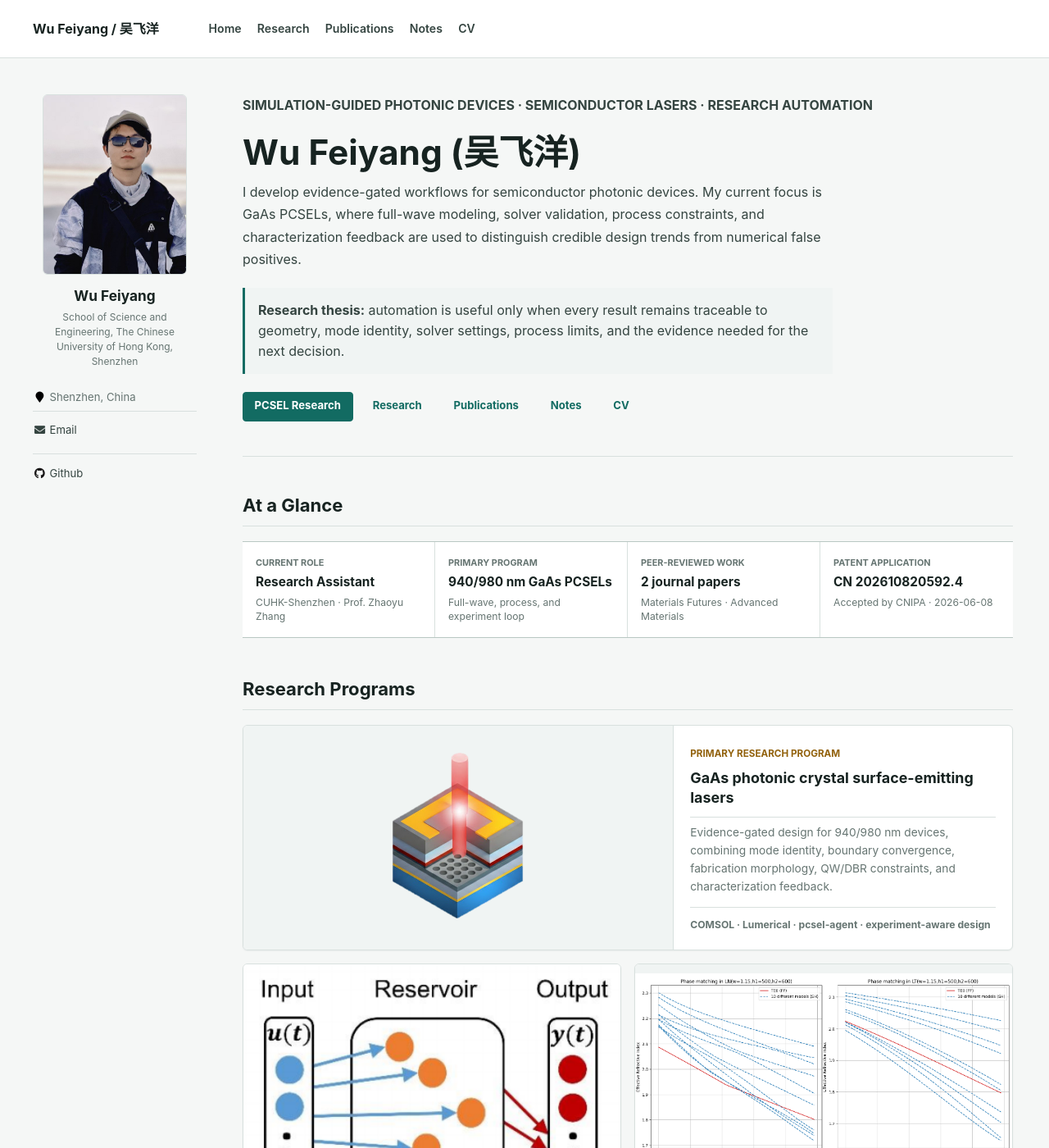
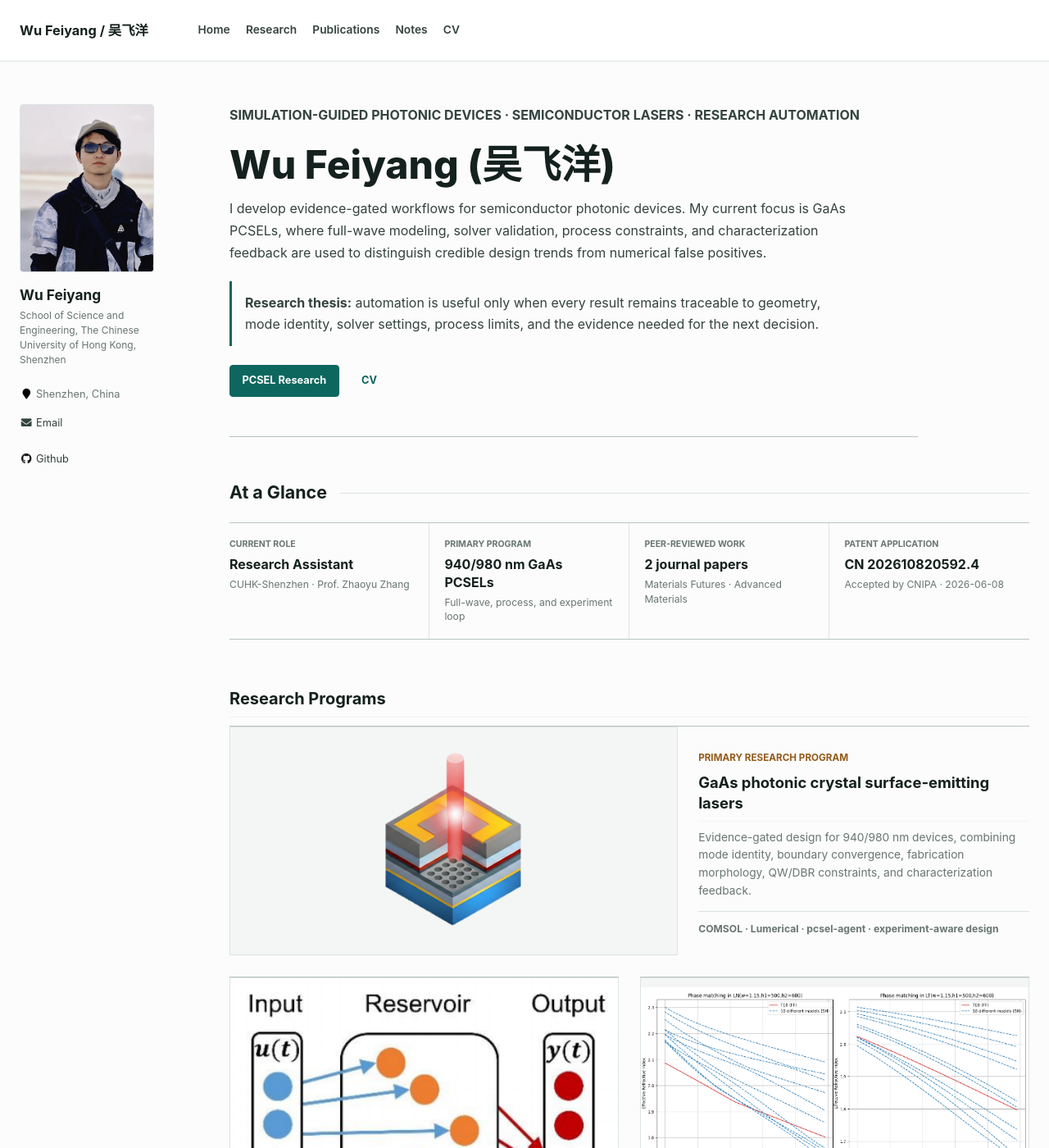
Before and after one commit to wfy-op/wfy-op.github.io, a Jekyll site: the page built from _pages/about.md, in a window 1280 px wide and 1400 px high. Shown: the whole window at 82% size. Built offline with Jekyll 4.4.1, drawn with Linux system fonts in a browser that asks for light colours.

Commit message:
refactor: modernize editorial site layout

```diff
--- a/_pages/about.md
+++ b/_pages/about.md
@@ -19,9 +19,6 @@ redirect_from:
   </div>
   <div class="profile-hero__actions">
     <a class="btn btn--primary" href="{{ '/research/pcsel/' | relative_url }}">PCSEL Research</a>
-    <a class="btn" href="{{ '/research/' | relative_url }}">Research</a>
-    <a class="btn" href="{{ '/publications/' | relative_url }}">Publications</a>
-    <a class="btn" href="{{ '/year-archive/' | relative_url }}">Notes</a>
     <a class="btn" href="{{ '/cv/' | relative_url }}">CV</a>
   </div>
 </section>
--- a/assets/css/wfy-modern.scss
+++ b/assets/css/wfy-modern.scss
@@ -2,25 +2,27 @@
 ---
 
 :root {
-  --portal-bg: #f5f7f6;
+  --portal-bg: #fbfcfb;
   --portal-surface: #ffffff;
-  --portal-surface-soft: #f0f4f3;
-  --portal-ink: #172321;
-  --portal-text: #344440;
-  --portal-muted: #667572;
-  --portal-line: #d8e0de;
-  --portal-line-strong: #b9c7c3;
-  --portal-accent: #126b62;
-  --portal-accent-dark: #0b514a;
-  --portal-accent-soft: #e7f2ef;
-  --portal-warm: #92620d;
-  --portal-warm-soft: #fbf3df;
-  --portal-blue: #315f8f;
+  --portal-surface-soft: #f3f6f4;
+  --portal-ink: #14211e;
+  --portal-text: #34433f;
+  --portal-muted: #697672;
+  --portal-line: #dce4e0;
+  --portal-line-strong: #b7c5bf;
+  --portal-accent: #0d675e;
+  --portal-accent-dark: #084f48;
+  --portal-accent-soft: #e5f1ed;
+  --portal-warm: #945a19;
+  --portal-warm-soft: #fbf2e3;
+  --portal-blue: #365f89;
   --portal-blue-soft: #edf3f8;
   --portal-danger: #983b3b;
   --portal-danger-soft: #fbefef;
-  --portal-radius: 6px;
-  --portal-shadow: 0 1px 2px rgba(22, 43, 39, 0.05);
+  --portal-radius: 4px;
+  --portal-shadow: none;
+  --portal-content-measure: 70ch;
+  --portal-wide: 1320px;
   --portal-font: Inter, ui-sans-serif, -apple-system, BlinkMacSystemFont, "Segoe UI", "PingFang SC", "Microsoft YaHei", Arial, sans-serif;
 }
 
@@ -35,7 +37,7 @@ body {
   color: var(--portal-text);
   font-family: var(--portal-font);
   font-size: 1rem;
-  line-height: 1.68;
+  line-height: 1.72;
   letter-spacing: 0;
 }
 
@@ -85,13 +87,14 @@ button:focus-visible,
   top: 0;
   z-index: 50;
   border-bottom: 1px solid var(--portal-line);
-  background: var(--portal-surface);
+  background: rgba(255, 255, 255, 0.96);
+  backdrop-filter: blur(14px);
   box-shadow: none;
 }
 
 .masthead__inner-wrap {
-  max-width: 1240px;
-  padding: 0.85rem 1.25rem;
+  max-width: var(--portal-wide);
+  padding: 0.95rem 1.5rem;
   font-family: var(--portal-font);
 }
 
@@ -102,8 +105,8 @@ button:focus-visible,
 
 .greedy-nav a {
   color: var(--portal-text);
-  font-size: 0.88rem;
-  font-weight: 560;
+  font-size: 0.86rem;
+  font-weight: 610;
 }
 
 .greedy-nav a:hover {
@@ -116,7 +119,7 @@ button:focus-visible,
 
 .masthead__menu-item--lg a {
   color: var(--portal-ink);
-  font-size: 1rem;
+  font-size: 1.02rem;
   font-weight: 720;
 }
 
@@ -131,9 +134,9 @@ button:focus-visible,
 }
 
 #main {
-  width: min(100%, 1240px);
+  width: min(100%, var(--portal-wide));
   margin: 0 auto;
-  padding: 2.75rem 1.25rem 5rem;
+  padding: 3.25rem 1.5rem 6rem;
   animation: none;
 }
 
@@ -150,20 +153,46 @@ button:focus-visible,
 }
 
 .page__title {
-  margin: 0 0 2rem;
-  padding-bottom: 1.1rem;
-  border-bottom: 1px solid var(--portal-line);
+  max-width: 820px;
+  margin: 0 0 2.4rem;
+  padding-bottom: 1.25rem;
+  border-bottom: 1px solid var(--portal-line-strong);
   color: var(--portal-ink);
-  font-size: 2rem;
-  line-height: 1.15;
-}
-
-.page__content h2,
+  font-size: 2.25rem;
+  font-weight: 740;
+  line-height: 1.12;
+}
+
+.page__content > h2,
 .archive > h2,
 .research-section > h2,
 .pcsel-agent-panel > h2 {
-  margin: 0 0 1.15rem;
-  padding: 0 0 0.65rem;
+  display: flex;
+  gap: 1rem;
+  align-items: center;
+  margin: 0 0 1.35rem;
+  padding: 0;
+  border: 0;
+  color: var(--portal-ink);
+  font-size: 1.34rem;
+  font-weight: 720;
+  line-height: 1.3;
+}
+
+.page__content > h2::after,
+.archive > h2::after,
+.research-section > h2::after,
+.pcsel-agent-panel > h2::after {
+  min-width: 2rem;
+  height: 1px;
+  background: var(--portal-line);
+  content: "";
+  flex: 1;
+}
+
+.page__content > h1 {
+  margin: 2.8rem 0 1rem;
+  padding-bottom: 0.65rem;
   border-bottom: 1px solid var(--portal-line);
   color: var(--portal-ink);
   font-size: 1.38rem;
@@ -182,6 +211,15 @@ button:focus-visible,
   color: var(--portal-text);
 }
 
+.page__content > p,
+.page__content > ul,
+.page__content > ol,
+.archive > p,
+.archive > ul,
+.archive > ol {
+  max-width: var(--portal-content-measure);
+}
+
 .page__content img,
 .archive img {
   box-shadow: none;
@@ -205,10 +243,10 @@ button:focus-visible,
 
 .author__avatar img,
 .sidebar img.author__avatar {
-  width: 176px;
+  width: 164px;
   max-width: 100%;
   aspect-ratio: 4 / 5;
-  margin: 0 auto;
+  margin: 0;
   padding: 0;
   border: 1px solid var(--portal-line);
   border-radius: var(--portal-radius);
@@ -221,11 +259,11 @@ button:focus-visible,
   display: block;
   width: 100%;
   padding: 0;
-  text-align: center;
+  text-align: left;
 }
 
 .sidebar .author__name {
-  margin: 1rem 0 0.4rem;
+  margin: 1.1rem 0 0.35rem;
   color: var(--portal-ink);
   font-size: 1.08rem;
   font-weight: 720;
@@ -250,8 +288,8 @@ button:focus-visible,
 
 .author__urls li {
   margin: 0;
-  border-top: 1px solid var(--portal-line);
-  font-size: 0.82rem;
+  border-top: 0;
+  font-size: 0.8rem;
   white-space: normal;
 }
 
@@ -261,7 +299,7 @@ button:focus-visible,
 
 .author__urls a,
 .author__urls li {
-  padding: 0.42rem 0;
+  padding: 0.32rem 0;
 }
 
 .author__urls a {
@@ -274,14 +312,14 @@ button:focus-visible,
 }
 
 .btn {
-  min-height: 2.3rem;
-  padding: 0.55rem 0.85rem;
+  min-height: 2.4rem;
+  padding: 0.58rem 0.9rem;
   border: 1px solid var(--portal-line-strong) !important;
   border-radius: 4px;
   background: var(--portal-surface);
   box-shadow: none;
   color: var(--portal-text) !important;
-  font-size: 0.82rem;
+  font-size: 0.8rem;
   font-weight: 650;
   line-height: 1.2;
 }
@@ -310,9 +348,10 @@ button:focus-visible,
 }
 
 .profile-hero {
-  margin: 0 0 2.8rem;
-  padding: 0 0 2.4rem;
-  border-bottom: 1px solid var(--portal-line);
+  max-width: 840px;
+  margin: 0 0 3.4rem;
+  padding: 0 0 2.8rem;
+  border-bottom: 1px solid var(--portal-line-strong);
 }
 
 .profile-hero__eyebrow,
@@ -341,29 +380,30 @@ button:focus-visible,
 }
 
 .profile-hero h1 {
+  max-width: 800px;
+  margin: 0.42rem 0 0.9rem;
+  color: var(--portal-ink);
+  font-size: 3rem;
+  font-weight: 760;
+  line-height: 1.05;
+}
+
+.profile-hero__lead {
   max-width: 760px;
-  margin: 0.35rem 0 0.75rem;
-  color: var(--portal-ink);
-  font-size: 2.65rem;
-  font-weight: 740;
-  line-height: 1.08;
-}
-
-.profile-hero__lead {
-  max-width: 720px;
-  margin: 0 0 1.25rem;
+  margin: 0 0 1.35rem;
   color: var(--portal-text);
-  font-size: 1.08rem;
-  line-height: 1.72;
+  font-size: 1.12rem;
+  line-height: 1.7;
 }
 
 .profile-hero .figure-explainer {
-  max-width: 720px;
-  margin: 0 0 1.35rem;
+  max-width: 740px;
+  margin: 0 0 1.45rem;
+  background: transparent;
 }
 
 .profile-hero__actions {
-  gap: 0.6rem;
+  gap: 0.75rem;
 }
 
 .profile-hero__actions .btn:not(.btn--primary) {
@@ -479,6 +519,10 @@ button:focus-visible,
   background: #f8fbfa;
 }
 
+.pcsel-stack-card--primary {
+  background: var(--portal-surface);
+}
+
 .evidence-snapshot__item strong,
 .quick-facts__item strong {
   font-size: 1.02rem;
@@ -512,6 +556,78 @@ button:focus-visible,
   line-height: 1.62;
 }
 
+.highlight-grid,
+.recognition-grid,
+.zhihu-note-grid {
+  gap: 1.5rem;
+}
+
+.highlight-card,
+.recognition-item,
+.zhihu-note-card {
+  padding: 1rem 0 0;
+  border: 0;
+  border-top: 2px solid var(--portal-line-strong);
+  border-radius: 0;
+  background: transparent;
+  box-shadow: none;
+}
+
+.highlight-card:first-child,
+.recognition-item:first-child {
+  border-top-color: var(--portal-accent);
+}
+
+.highlight-card h2,
+.recognition-item h2,
+.zhihu-note-card h3 {
+  font-size: 1.02rem;
+}
+
+.publication-card-grid {
+  display: block !important;
+  margin-top: 1rem;
+  border-top: 1px solid var(--portal-line-strong);
+}
+
+.publication-card {
+  display: grid;
+  grid-template-columns: 155px minmax(0, 1fr);
+  gap: 0.25rem 1.5rem;
+  padding: 1.5rem 0 1.6rem;
+  border: 0;
+  border-bottom: 1px solid var(--portal-line);
+  border-radius: 0;
+  background: transparent;
+  box-shadow: none;
+}
+
+.publication-card__venue {
+  grid-column: 1;
+  grid-row: 1 / span 8;
+  padding-top: 0.18rem;
+  line-height: 1.5;
+}
+
+.publication-card > :not(.publication-card__venue) {
+  min-width: 0;
+  grid-column: 2;
+}
+
+.publication-card h3 {
+  margin-top: 0;
+  font-size: 1.08rem;
+  overflow-wrap: anywhere;
+}
+
+.publication-card p {
+  margin: 0.25rem 0;
+}
+
+.publication-card .btn {
+  margin-top: 0.35rem;
+}
+
 .recognition-grid,
 .validation-case-grid {
   display: grid;
@@ -785,10 +901,10 @@ button:focus-visible,
 .home-feature {
   display: grid;
   grid-template-columns: minmax(0, 1.05fr) minmax(280px, 0.95fr);
-  gap: 2rem;
-  align-items: center;
-  margin: 1.5rem 0 3rem;
-  padding: 1.6rem 0;
+  gap: 2.4rem;
+  align-items: start;
+  margin: 1.5rem 0 3.8rem;
+  padding: 1.8rem 0 2rem;
   border: 0;
   border-top: 1px solid var(--portal-line);
   border-bottom: 1px solid var(--portal-line);
@@ -842,16 +958,20 @@ button:focus-visible,
 .home-facts {
   display: grid;
   grid-template-columns: repeat(4, minmax(0, 1fr));
-  margin: 0 0 3rem;
+  margin: 0 0 3.8rem;
   border-top: 1px solid var(--portal-line-strong);
   border-bottom: 1px solid var(--portal-line-strong);
-  background: var(--portal-surface);
+  background: transparent;
 }
 
 .home-fact {
   min-width: 0;
-  padding: 1rem;
+  padding: 1.1rem 1.15rem 1.1rem 0;
   border-right: 1px solid var(--portal-line);
+}
+
+.home-fact + .home-fact {
+  padding-left: 1.15rem;
 }
 
 .home-fact:last-child {
@@ -862,7 +982,7 @@ button:focus-visible,
   display: block;
   margin-bottom: 0.3rem;
   color: var(--portal-muted);
-  font-size: 0.68rem;
+  font-size: 0.66rem;
   font-weight: 720;
   text-transform: uppercase;
 }
@@ -870,7 +990,7 @@ button:focus-visible,
 .home-fact strong {
   display: block;
   color: var(--portal-ink);
-  font-size: 0.96rem;
+  font-size: 1rem;
   line-height: 1.35;
 }
 
@@ -882,22 +1002,23 @@ button:focus-visible,
 }
 
 .home-research {
-  margin: 0 0 3.2rem;
+  margin: 0 0 3.8rem;
 }
 
 .home-research-grid {
   display: grid;
   grid-template-columns: repeat(2, minmax(0, 1fr));
-  gap: 1rem;
+  gap: 1.6rem;
 }
 
 .home-research-card {
   min-width: 0;
   overflow: hidden;
-  border: 1px solid var(--portal-line);
-  border-radius: var(--portal-radius);
-  background: var(--portal-surface);
-  box-shadow: var(--portal-shadow);
+  border: 0;
+  border-top: 1px solid var(--portal-line-strong);
+  border-radius: 0;
+  background: transparent;
+  box-shadow: none;
 }
 
 .home-research-card--primary {
@@ -911,7 +1032,7 @@ button:focus-visible,
   min-height: 0;
   aspect-ratio: 16 / 9;
   margin: 0;
-  border-bottom: 1px solid var(--portal-line);
+  border: 1px solid var(--portal-line);
   background: var(--portal-surface-soft);
   place-items: center;
   overflow: hidden;
@@ -920,8 +1041,7 @@ button:focus-visible,
 .home-research-card--primary .home-research-card__media {
   height: 100%;
   aspect-ratio: auto;
-  border-right: 1px solid var(--portal-line);
-  border-bottom: 0;
+  border: 1px solid var(--portal-line);
 }
 
 .home-research-card__media img {
@@ -933,12 +1053,16 @@ button:focus-visible,
 }
 
 .home-research-card__body {
-  padding: 1.2rem 1.25rem 1.3rem;
+  padding: 1.05rem 0 1.3rem;
+}
+
+.home-research-card--primary .home-research-card__body {
+  padding: 1.4rem 0 1.4rem 1.6rem;
 }
 
 .home-research-card__body h2 {
   margin: 0.35rem 0 0.55rem;
-  font-size: 1.12rem;
+  font-size: 1.15rem;
   line-height: 1.35;
 }
 
@@ -964,6 +1088,53 @@ button:focus-visible,
   border-top: 1px solid var(--portal-line);
   font-size: 0.76rem !important;
   font-weight: 650;
+}
+
+.trajectory-grid {
+  display: block !important;
+  margin: 0 0 3.5rem;
+  padding-left: 1rem;
+  border-left: 1px solid var(--portal-line-strong);
+}
+
+.trajectory-card {
+  position: relative;
+  display: grid;
+  grid-template-columns: 105px minmax(140px, 0.55fr) minmax(0, 1fr);
+  gap: 1.25rem;
+  align-items: start;
+  padding: 1.15rem 0 1.2rem 1.3rem;
+  border: 0;
+  border-bottom: 1px solid var(--portal-line);
+  border-radius: 0;
+  background: transparent;
+  box-shadow: none;
+}
+
+.trajectory-card::before {
+  position: absolute;
+  top: 1.48rem;
+  left: -1.28rem;
+  width: 0.52rem;
+  height: 0.52rem;
+  border: 2px solid var(--portal-bg);
+  border-radius: 50%;
+  background: var(--portal-accent);
+  content: "";
+}
+
+.trajectory-card span,
+.trajectory-card h2,
+.trajectory-card p {
+  margin: 0;
+}
+
+.trajectory-card h2 {
+  font-size: 1rem;
+}
+
+.trajectory-card p {
+  font-size: 0.86rem;
 }
 
 .pcsel-program-overview {
@@ -1248,15 +1419,23 @@ details[open] > summary .disclosure-state::before {
 }
 
 .research-direction-grid {
-  gap: 1.25rem;
+  gap: 0;
+  margin-top: 0;
+  border-top: 1px solid var(--portal-line-strong);
 }
 
 .research-direction-card,
 .workstream-card {
-  border: 1px solid var(--portal-line);
-  border-radius: var(--portal-radius);
-  background: var(--portal-surface);
-  box-shadow: var(--portal-shadow);
+  border-color: var(--portal-line);
+  border-radius: 0;
+  background: transparent;
+  box-shadow: none;
+}
+
+.research-direction-card {
+  grid-template-columns: minmax(250px, 0.85fr) minmax(0, 1.15fr);
+  border: 0;
+  border-bottom: 1px solid var(--portal-line-strong);
 }
 
 .research-direction-card__media,
@@ -1265,15 +1444,27 @@ details[open] > summary .disclosure-state::before {
   background: var(--portal-surface-soft);
 }
 
+.research-direction-card:nth-child(even) .research-direction-card__media {
+  order: 2;
+  border-right: 0;
+  border-left: 1px solid var(--portal-line);
+}
+
 .research-direction-card__body,
 .workstream-card__body {
-  padding: 1.35rem 1.4rem;
+  padding: 1.7rem 1.8rem;
 }
 
 .research-direction-card__body h2,
 .workstream-card__body h4 {
   color: var(--portal-ink);
-  font-size: 1.16rem;
+  font-size: 1.18rem;
+}
+
+.research-direction-card__body p,
+.research-direction-card__body li {
+  font-size: 0.88rem;
+  line-height: 1.62;
 }
 
 .research-wide-figure,
@@ -1382,12 +1573,17 @@ details[open] > summary .disclosure-state::before {
 }
 
 .section-index {
+  position: sticky;
+  top: 4.35rem;
+  z-index: 20;
   display: flex;
   gap: 0.4rem;
   overflow-x: auto;
-  margin: 0 0 2.6rem;
-  padding: 0 0 0.85rem;
+  margin: 0 0 2.8rem;
+  padding: 0.65rem 0;
   border-bottom: 1px solid var(--portal-line);
+  background: rgba(251, 252, 251, 0.96);
+  backdrop-filter: blur(12px);
   scrollbar-width: thin;
 }
 
@@ -1405,7 +1601,7 @@ details[open] > summary .disclosure-state::before {
   padding: 0.36rem 0.58rem;
   border: 1px solid var(--portal-line);
   border-radius: 4px;
-  background: var(--portal-surface);
+  background: transparent;
   color: var(--portal-muted);
   font-size: 0.75rem;
   font-weight: 650;
@@ -1435,6 +1631,63 @@ details[open] > summary .disclosure-state::before {
   color: var(--portal-accent);
 }
 
+.contact-panel {
+  max-width: var(--portal-content-measure);
+  padding: 1rem 0;
+  border: 0;
+  border-top: 1px solid var(--portal-line-strong);
+  border-bottom: 1px solid var(--portal-line-strong);
+  border-radius: 0;
+  background: transparent;
+  box-shadow: none;
+}
+
+.list__item {
+  margin: 0;
+  padding: 1.2rem 0 1.35rem;
+  border-bottom: 1px solid var(--portal-line);
+}
+
+.archive__subtitle {
+  margin: 2.4rem 0 0;
+  padding-bottom: 0.55rem;
+  border-bottom: 1px solid var(--portal-line-strong);
+  color: var(--portal-muted);
+  font-size: 0.82rem;
+  font-weight: 720;
+}
+
+.archive__item-title {
+  margin: 0 0 0.35rem;
+  font-size: 1.08rem !important;
+  line-height: 1.42;
+  overflow-wrap: anywhere;
+}
+
+.archive__item-title a {
+  color: var(--portal-ink);
+  text-decoration: none;
+}
+
+.archive__item-title a:hover {
+  color: var(--portal-accent);
+}
+
+.archive__item .page__date,
+.archive__item .page__meta {
+  margin: 0.2rem 0 0.45rem;
+  color: var(--portal-muted);
+  font-size: 0.75rem;
+}
+
+.archive__item-excerpt {
+  max-width: var(--portal-content-measure);
+  margin: 0.3rem 0 0;
+  color: var(--portal-muted) !important;
+  font-size: 0.86rem;
+  line-height: 1.62;
+}
+
 code {
   color: var(--portal-accent-dark);
 }
@@ -1442,8 +1695,8 @@ code {
 @media (min-width: 1024px) {
   #main {
     display: grid;
-    grid-template-columns: 200px minmax(0, 1fr);
-    gap: 3.5rem;
+    grid-template-columns: 184px minmax(0, 1fr);
+    gap: 4.5rem;
     align-items: start;
   }
 
@@ -1459,7 +1712,7 @@ code {
   #main > .archive {
     float: none;
     width: auto;
-    max-width: 940px;
+    max-width: 980px;
     padding: 0;
   }
 
@@ -1558,6 +1811,10 @@ code {
     border-right: 0;
   }
 
+  .home-fact:nth-child(3) {
+    padding-left: 0;
+  }
+
   .home-fact:nth-child(-n + 2) {
     border-bottom: 1px solid var(--portal-line);
   }
@@ -1595,7 +1852,7 @@ code {
   }
 
   .profile-hero h1 {
-    font-size: 2rem;
+    font-size: 2.15rem;
   }
 
   .profile-hero__lead {
@@ -1612,7 +1869,7 @@ code {
     font-size: 1.65rem;
   }
 
-  .page__content h2,
+  .page__content > h2,
   .archive > h2,
   .research-section > h2,
   .pcsel-agent-panel > h2 {
@@ -1668,6 +1925,7 @@ code {
 
   .home-fact,
   .home-fact:nth-child(2) {
+    padding-left: 0;
     border-right: 0;
     border-bottom: 1px solid var(--portal-line);
   }
@@ -1684,7 +1942,42 @@ code {
   .home-research-card--primary .home-research-card__media {
     height: auto;
     aspect-ratio: 16 / 9;
+    border: 1px solid var(--portal-line);
+  }
+
+  .home-research-card--primary .home-research-card__body {
+    padding: 1.05rem 0 1.3rem;
+  }
+
+  .trajectory-grid {
+    padding-left: 0.75rem;
+  }
+
+  .trajectory-card {
+    grid-template-columns: 1fr;
+    gap: 0.25rem;
+    padding: 1rem 0 1rem 1rem;
+  }
+
+  .trajectory-card::before {
+    top: 1.25rem;
+    left: -1.03rem;
+  }
+
+  .publication-card {
+    display: block;
+    padding: 1.25rem 0 1.35rem;
+  }
+
+  .publication-card__venue {
+    display: block;
+    margin-bottom: 0.45rem;
+  }
+
+  .research-direction-card:nth-child(even) .research-direction-card__media {
+    order: 0;
     border-right: 0;
+    border-left: 0;
     border-bottom: 1px solid var(--portal-line);
   }
 
@@ -1775,6 +2068,7 @@ code {
   }
 
   .section-index {
+    top: 3.65rem;
     margin-right: -1rem;
     margin-left: -1rem;
     padding-right: 1rem;
```
Also changed, not shown: tests/test_site_frontend.py (+26 -0 lines).
